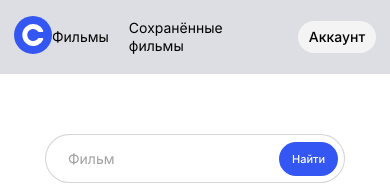
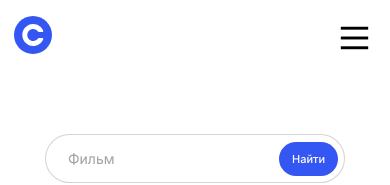
Before and after one commit to rem-ran/movies-explorer-frontend, a React (Create React App) app: page /movies in a window 390 px wide. Shown: the top 185 px of the page. Built offline with nearby package versions, Linux system fonts and the light colour scheme.

Commit message:
make burger menu icon appear on small res

```diff
--- a/src/components/App/App.js
+++ b/src/components/App/App.js
@@ -11,9 +11,19 @@ import Register from '../Register/Register';
 
 // импорт стилей
 import './App.css';
+import { useState } from 'react';
 
 function App() {
   // const navigate = useNavigate();
+
+  //переменная состояния клика меню на мобильных разрешении
+  const [isMenuClicked, setIsMenuClicked] = useState(false);
+
+  //метод обработки состояния клика меню на мобильном разрешении
+  const handleOpenMenu = () => {
+    setIsMenuClicked((open) => !open);
+    console.log('click');
+  };
 
   //проверка метода обработки авторизации пользоваетля на странице
   function handleUserSignIn({ password, email }) {
@@ -30,7 +40,15 @@ function App() {
     <div className="page">
       <Routes>
         <Route path="/" element={<Main></Main>}></Route>
-        <Route path="/movies" element={<Movies></Movies>}></Route>
+        <Route
+          path="/movies"
+          element={
+            <Movies
+              isMenuClicked={isMenuClicked}
+              handleOpenMenu={handleOpenMenu}
+            ></Movies>
+          }
+        ></Route>
         <Route
           path="/saved-movies"
           element={<SavedMovies></SavedMovies>}
--- a/src/components/Header/Header.css
+++ b/src/components/Header/Header.css
@@ -1,7 +1,10 @@
 .header {
-    background-color: #DDDEE3;
     display: flex;
     margin: 0 auto;
+}
+
+.header_type_colored {
+    background-color: #DDDEE3;
 }
 
 .header__container {
@@ -42,6 +45,7 @@
     display: flex;
     align-items: center;
 }
+
 
 .header__link {
     margin: 0;
@@ -92,3 +96,35 @@
 .header__link:last-child {
     margin-right: 0;
 }
+
+.header__button-mobile {
+    display: none;
+    background-image: url('../../images/burger-menu-icon.svg');
+    background-color: white;
+    background-repeat: no-repeat;
+    background-size: contain;
+    padding: 0;
+    border: none;
+    width: 43px;
+    height: 43px;
+    transition: linear 0.2s;
+}
+
+@media screen and (max-width: 1023px) {
+    .header__button-mobile {
+        display: block;
+    }
+}
+
+.header__button-mobile:hover {
+    cursor: pointer;
+    opacity: 0.7;
+}
+
+@media screen and (max-width: 1023px) {
+    .header__button-mobile_type_close {
+        background-image: url('../../images/menu-black-cross.svg');
+        width: 48px;
+        height: 48px;
+    }
+}
--- a/src/components/Header/Header.js
+++ b/src/components/Header/Header.js
@@ -3,9 +3,9 @@ import headerLogo from '../../images/c-logo.svg';
 
 import './Header.css';
 
-const Header = ({ links, headerUserContainer }) => {
+const Header = ({ links, headerUserContainer, coloredHeaderStyle }) => {
   return (
-    <header className="header">
+    <header className={`header ${coloredHeaderStyle}`}>
       <div className="header__container">
         <Link to="/">
           <img
@@ -15,8 +15,8 @@ const Header = ({ links, headerUserContainer }) => {
           />
         </Link>
         {links}
-        {headerUserContainer}
       </div>
+      {headerUserContainer}
     </header>
   );
 };
--- a/src/components/Main/Main.js
+++ b/src/components/Main/Main.js
@@ -10,7 +10,10 @@ import AboutMe from './AboutMe/AboutMe';
 import Portfolio from './Portfolio/Portfolio';
 import Footer from '../Footer/Footer';
 
-//импорт стилей
+// импорт констант
+import { coloredHeaderStyle } from '../../utils/constants';
+
+// импорт стилей
 import './Main.css';
 
 // компонет страницы с информацией о проекте и стенденте //////////////////////////
@@ -18,6 +21,7 @@ const Main = () => {
   return (
     <>
       <Header
+        coloredHeaderStyle={coloredHeaderStyle}
         links={
           <div className="header__user-container">
             <Link to="/signup" className="header__link">
--- a/src/components/Movies/Movies.css
+++ b/src/components/Movies/Movies.css
@@ -8,6 +8,12 @@
 .movies__link-container {
     display: flex;
     align-items: center;
+}
+
+@media screen and (max-width: 1023px) {
+    .movies__link-container {
+        display: none;
+    }
 }
 
 .movies__link {
--- a/src/components/Movies/Movies.js
+++ b/src/components/Movies/Movies.js
@@ -11,12 +11,19 @@ import Footer from '../Footer/Footer';
 import './Movies.css';
 
 // компонет главной страницы с фильмами ////////////////////////////////////
-const Movies = () => {
+const Movies = ({ isMenuClicked, handleOpenMenu }) => {
   return (
     <div className="movies">
       <div>
         <Header
           links={
+            <>
+              <button
+                className={`header__button-mobile ${
+                  isMenuClicked ? 'header__button-mobile_type_close' : ''
+                }`}
+                onClick={handleOpenMenu}
+              ></button>
               <div className="movies__link-container">
                 <Link to="/movies" className="movies__link">
                   Фильмы
@@ -31,6 +38,7 @@ const Movies = () => {
                   Аккаунт
                 </Link>
               </div>
+            </>
           }
         ></Header>
         <main>
--- a/src/utils/constants.js
+++ b/src/utils/constants.js
@@ -1,3 +1,5 @@
+export const coloredHeaderStyle = 'header_type_colored';
+
 export const techsList = [
   'HTML',
   'CSS',
```
Also changed, not shown: src/images/menu-black-cross.svg (added). Lines whose indentation alone changed are shown as unchanged.
